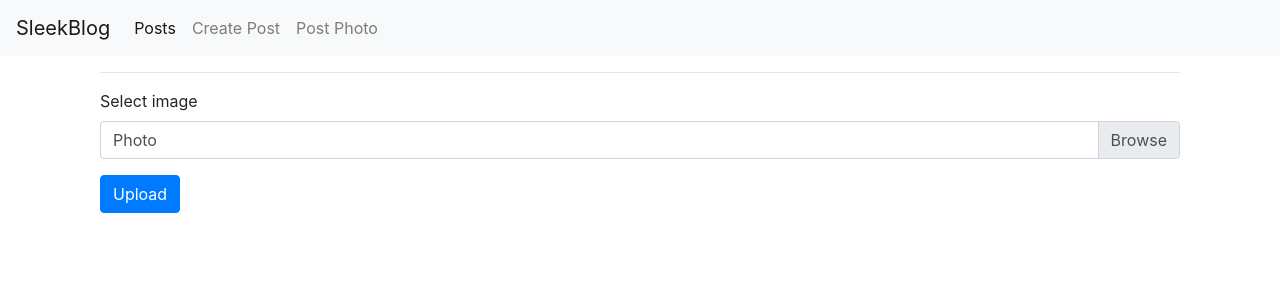
After one commit to Vitalik-Hakim/SleeekBlog, a Flask app: page /post_photo in a window 1280 px wide. The commit adds this page. Shown: the top 300 px of the page. Run offline with Flask 2, Linux system fonts and the light colour scheme; some libraries are stand-ins or nearby versions.

Commit message:
Page for Browsing images

```diff
--- a/Server.py
+++ b/Server.py
@@ -3,6 +3,7 @@ from flask import Flask, render_template, request, url_for, flash, redirect
 import sqlite3
 from werkzeug.exceptions import abort
 from werkzeug.utils import secure_filename
+from flask import send_from_directory
 
 
 def get_post(post_id):
@@ -22,6 +23,7 @@ def get_db_connection():
 app = Flask(__name__)
 
 app.config['SECRET_KEY'] = 'your secret key'
+app.config["IMAGE_UPLOADS"] = "uploads"
 
 
 @app.route('/<int:post_id>')
@@ -88,30 +90,24 @@ def delete(id):
     return redirect(url_for('index'))
 
 
-UPLOAD_FOLDER = '/uploads'
-ALLOWED_EXTENSIONS = {'txt', 'pdf', 'png', 'jpg', 'jpeg', 'gif'}
+@app.route("/post_photo")
+def post_photo():
+    return render_template("post_photo.html")
 
-def allowed_file(filename):
-    return '.' in filename and \
-           filename.rsplit('.', 1)[1].lower() in ALLOWED_EXTENSIONS
+@app.route('/upload-image', methods=['GET', 'POST'])
+def upload_image():
+    if request.method == "POST":
+        if request.files:
+            image = request.files["image"]
+            image.save(os.path.join(app.config["IMAGE_UPLOADS"], image.filename))
+            return render_template("upload_image.html", uploaded_image=image.filename)
+    return render_template("upload_image.html")
 
-@app.route('/upload', methods=['GET', 'POST'])
-def upload_file():
-    if request.method == 'POST':
-        # check if the post request has the file part
-        if 'file' not in request.files:
-            flash('No file part')
-            return redirect(request.url)
-        file = request.files['file']
-        # If the user does not select a file, the browser submits an
-        # empty file without a filename.
-        if file.filename == '':
-            flash('No selected file')
-            return redirect(request.url)
-        if file and allowed_file(file.filename):
-            filename = secure_filename(file.filename)
-            file.save(os.path.join(app.config['UPLOAD_FOLDER'], filename))
-            return redirect(url_for('download_file', name=filename))
-    return render_template('upload.html')
+
+@app.route('/uploads/<filename>')
+def send_uploaded_file(filename=''):
+    from flask import send_from_directory
+    return send_from_directory(app.config["IMAGE_UPLOADS"], filename)
+
 
 app.run(host = '0.0.0.0', port = 5000 )
--- a/templates/base.html
+++ b/templates/base.html
@@ -26,6 +26,9 @@
             <li class="nav-item">
             <a class="nav-link" href="{{url_for('create')}}">Create Post</a>
            </li>
+           <li class="nav-item">
+            <a class="nav-link" href="{{url_for('post_photo')}}">Post Photo</a>
+           </li>
             </ul>
         </div>
     </nav>
--- /dev/null
+++ b/templates/post_photo.html
@@ -0,0 +1,32 @@
+{% extends 'base.html' %}
+
+{% block content %}
+    <title>Post an image</title>
+</head>
+<body>
+
+    <div class="container">
+      <div class="row">
+        <div class="col">
+          <hr>
+
+    <form action="/upload-image" method="POST" enctype="multipart/form-data">
+
+    <div class="form-group">
+              <label>Select image</label>
+              <div class="custom-file">
+                <input type="file" class="custom-file-input" name="image"
+
+    id="image">
+                <label class="custom-file-label" for="image">Photo</label>
+              </div>
+            </div>
+    <button type="submit" class="btn btn-primary">Upload</button>
+    </form>
+
+        </div>
+      </div>
+    </div>
+</body>
+</html>
+{% endblock %}
```
